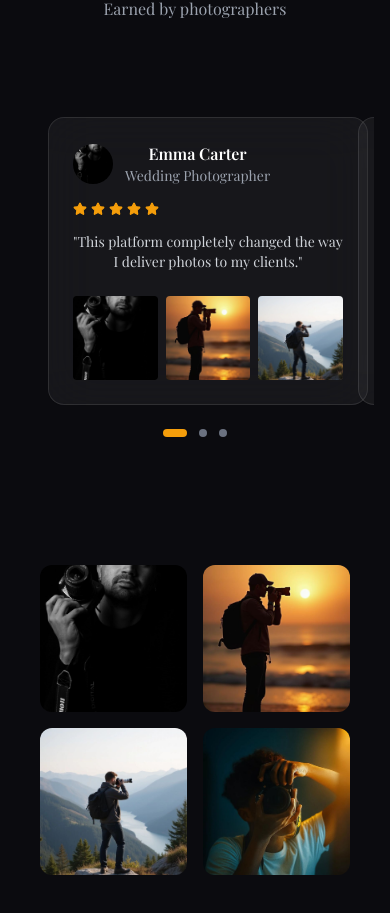
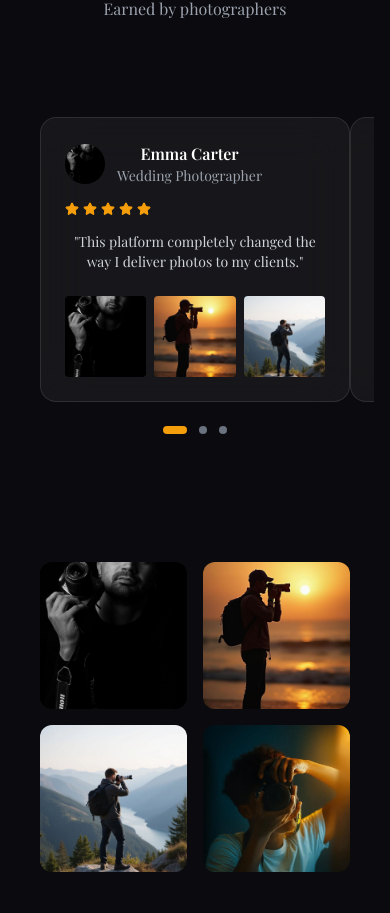
Before and after one commit to AJRGeek280/Portfolio_Platform, a React (Vite) app in the folder client/: page / in a window 390 px wide. Shown: the part 9990-10903 px from the top of the page. Built offline with nearby package versions, Linux system fonts and the light colour scheme.

Commit message:
Testimonials mobile card fixes

```diff
--- a/client/src/components/Home/Testimonials.jsx
+++ b/client/src/components/Home/Testimonials.jsx
@@ -169,7 +169,7 @@ export default function Testimonials() {
                     >
 
                         {testimonials.map((t, i) => (
-                            <div key={i} className="min-w-full px-2">
+                            <div key={i} className="min-w-full flex justify-center">
                                 <Card t={t} />
                             </div>
                         ))}
```
